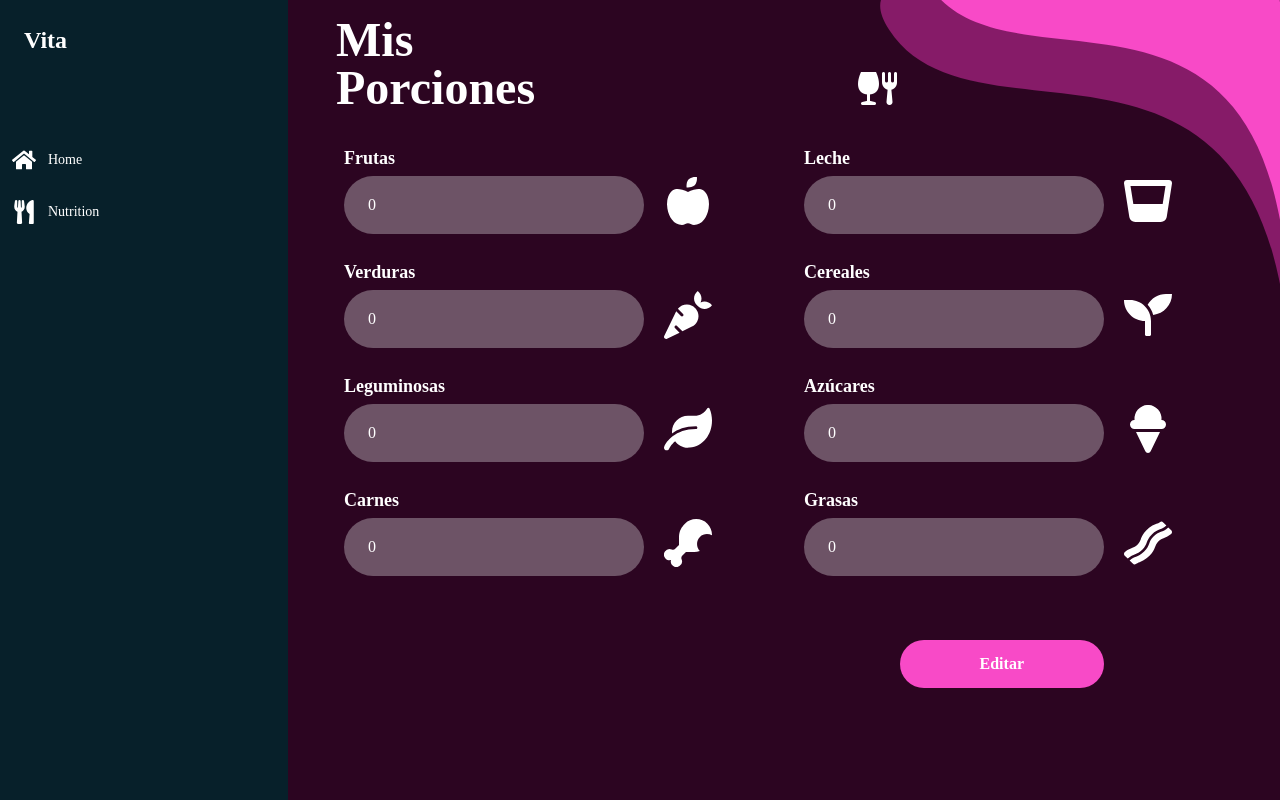
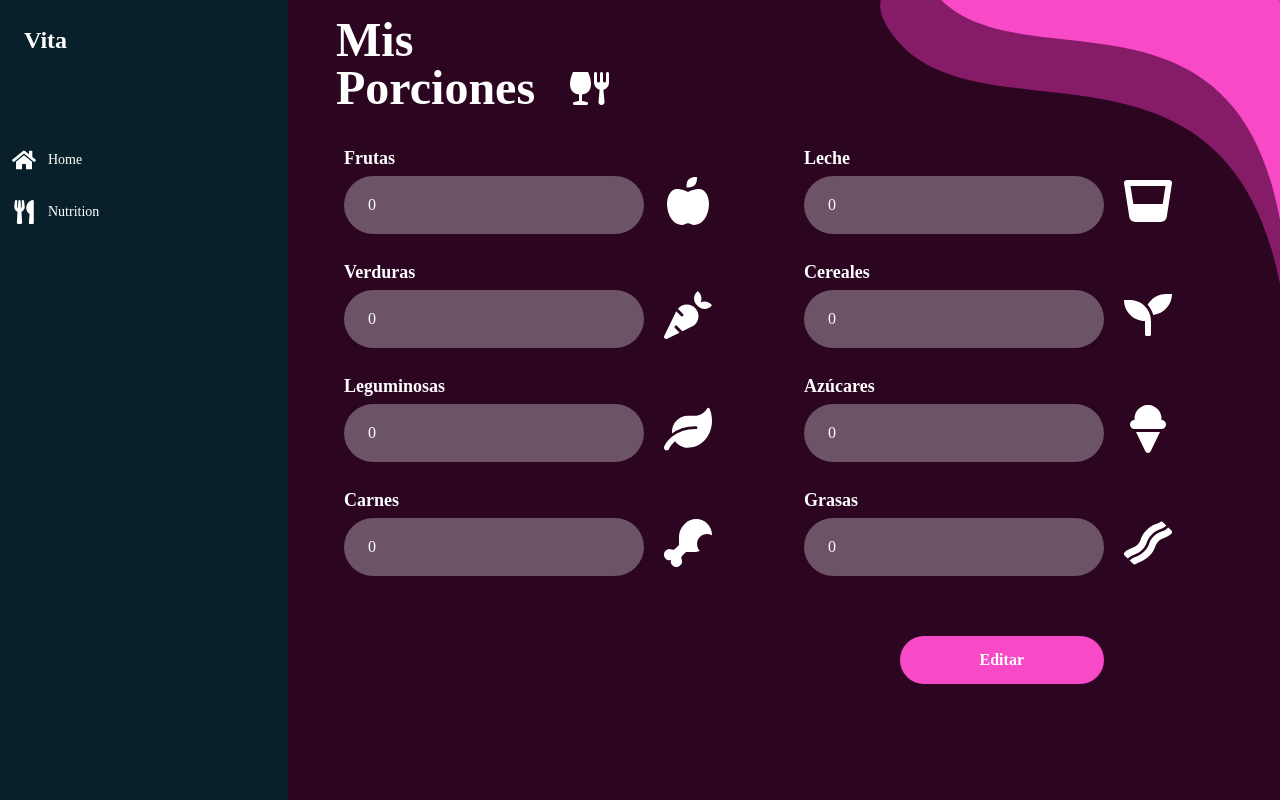
Before and after one commit to wizelineacademy/itesm-socioformador-feb-jun-2024-vita, a Next.js app in the folder vita/: page /nutrition/nutritionPorciones in a window 1280 px wide. Built offline with nearby package versions, Linux system fonts and the light colour scheme.

Commit message:
Style: SlideBar

```diff
--- a/vita/app/(main)/nutrition/nutritionPorciones/page.tsx
+++ b/vita/app/(main)/nutrition/nutritionPorciones/page.tsx
@@ -114,7 +114,8 @@ const Nutrition: FC = () => {
                         </div>
                         <div className="flex items-center">
                             <h2 className="text-white text-5xl font-bold pl-4 ">Porciones</h2>
-                            <Image src="/Food.svg" alt="Imagen 2" width={45} height={45} style={{ marginLeft: '20rem' }} />
+                            <Image src="/Food.svg" alt="Imagen 2" width={45} height={45}
+                            style={{ marginLeft: '2rem' }} />
                         </div>
                     </div>
                 </div>
@@ -134,8 +135,8 @@ const Nutrition: FC = () => {
                         validationMessages={validationMessages.slice(4)}
                     />
                 </ColumnsWrapper>
-                <div className="flex justify-end items-center mt-6 mr-4 md:mr-40">
-                    <span className={`font-bold text-lg ${statusColor}`} style={{ marginLeft: '-1.5rem', marginRight: '1rem' }}>{statusMessage}</span>
+                <div className="flex justify-end items-center mt-5 mr-4 md:mr-40">
+                    <span className={`font-bold text-lg ${statusColor}`} style={{ marginLeft: '-1.5rem', marginRight: '0.8rem' }}>{statusMessage}</span>
                     <button
                         className="bg-[#F84AC7] hover:bg-[#E033A6] text-white font-bold py-4 px-20 rounded-full"
                         onClick={handleEdit}
```
